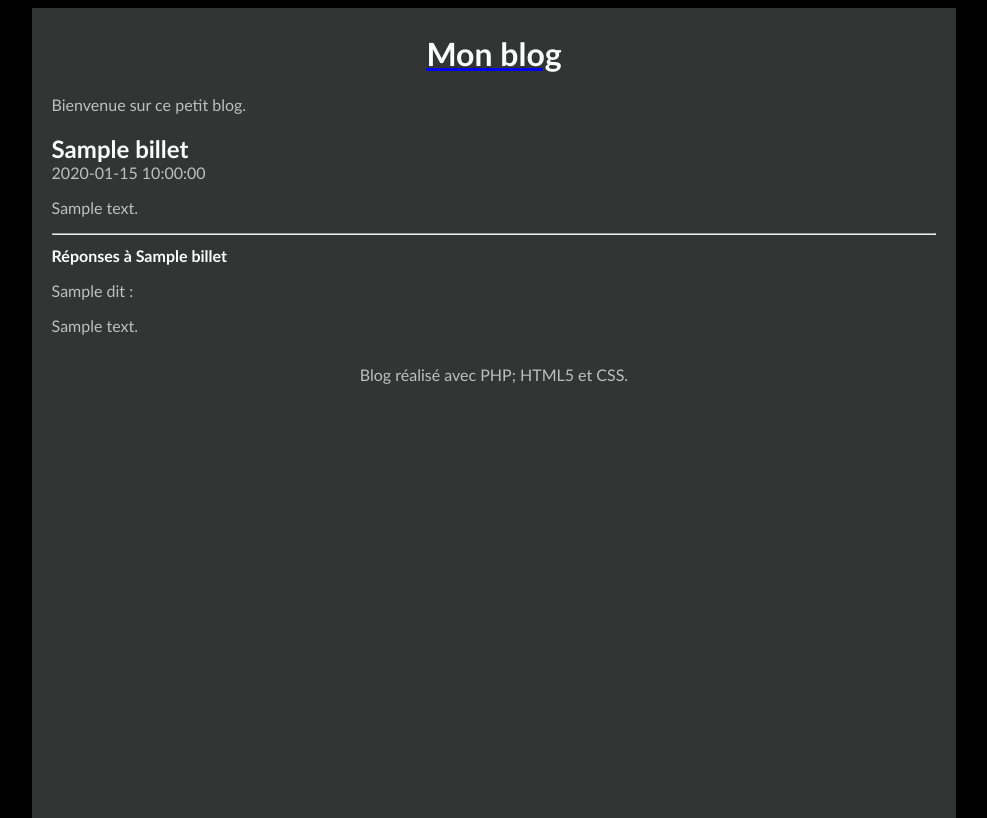
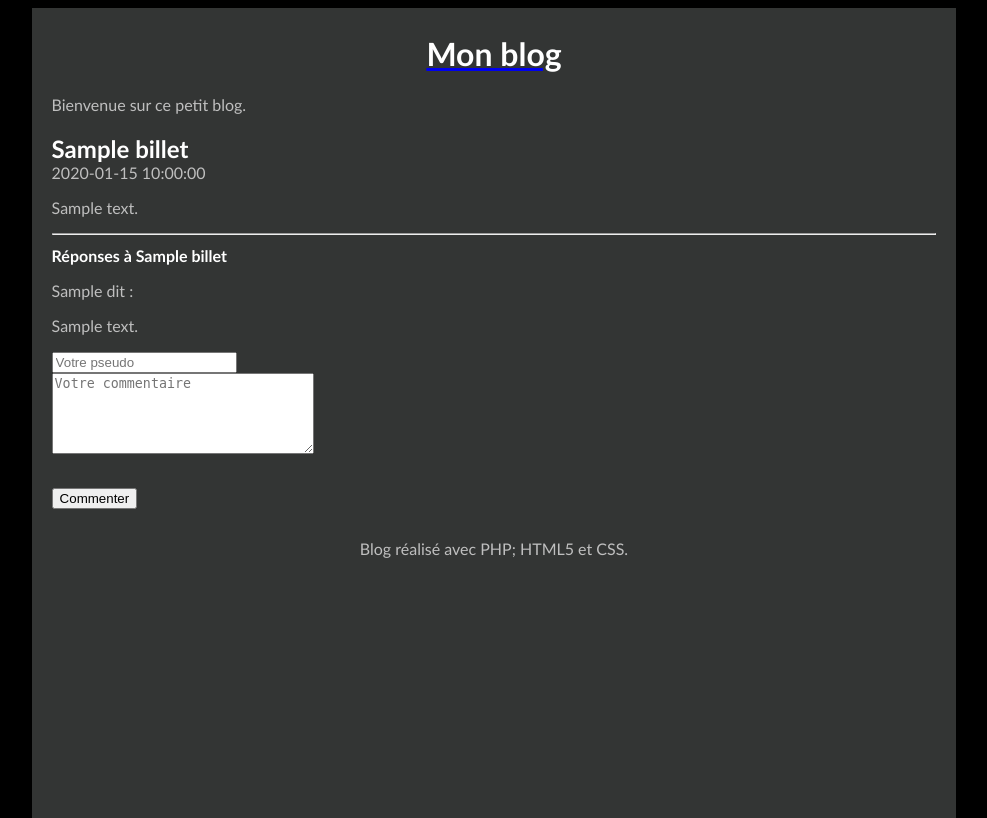
Before and after one commit to cgallitre/p4, a PHP site: page /index.php?action=billet&id=1 in a window 1280 px wide. Shown: the whole page, without its empty margins (146-1133 px from the left). Run offline with PHP 8.4, Linux system fonts and the light colour scheme; tables that the repository leaves empty or names only in its code hold one stand-in row (values such as "Sample post").

Commit message:
Ajout des commentaires

```diff
--- a/Contenu/style.css
+++ b/Contenu/style.css
@@ -49,3 +49,7 @@ h1 {
 #titreReponses {
     font-size: 100%;
 }
+
+#txtCommentaire {
+    width: 50%;
+}
--- a/Controleur/ControleurBillet.php
+++ b/Controleur/ControleurBillet.php
@@ -24,4 +24,11 @@ class ControleurBillet
             'commentaires' =>$commentaires
         ]);
     }
+
+    public function commenter($auteur, $contenu, $idBillet){
+        // sauvegarde du commentaire
+        $this->commentaire->ajouterCommentaire($auteur, $contenu, $idBillet);
+        // actualisation de l'affichage
+        $this->billet($idBillet);
+    }
 }
--- a/Controleur/Routeur.php
+++ b/Controleur/Routeur.php
@@ -18,20 +18,23 @@ class Routeur
         try {
             if (isset($_GET['action'])){
                 if ($_GET['action'] == 'billet'){
-                    if (isset($_GET['id'])){
-                        $billet = intval($_GET['id']);
-                        if ($billet != 0){
-                            $this->ctrlBillet->billet($billet);
-                        } else {
-                            throw new Exception("Identifiant de billet non valide");
-                        }
-                    } else {
-                        throw new Exception("Aucun identifiant de billet fourni.");
+                    $idBillet = intval($this->getParametre($_GET, 'id'));
+                    if ($idBillet !=0){
+                        $this->ctrlBillet->billet($idBillet);
                     }
+                    else {
+                        throw new Exception("Action non valide");
+                    }
+
+                } elseif ($_GET['action']== 'commenter'){
+                    $auteur=$this->getParametre($_POST,'auteur');
+                    $contenu=$this->getParametre($_POST,'contenu');
+                    $idBillet=$this->getParametre($_POST,'id');
+                    $this->ctrlBillet->commenter($auteur,$contenu,$idBillet);
                 } else {
-                    throw new Exception("Action non valide");
+                    throw new Exception ("Action non valide");
                 }
-            } else {
+            } else { // aucune action définie, on affiche la pge d'accueil
                 $this->ctrlAccueil->accueil();
             }
         }
@@ -45,4 +48,12 @@ class Routeur
         $vue = new Vue('Erreur');
         $vue->generer(['msgErreur' => $msgErreur]);
     }
+
+    private function getParametre($tableau, $nom){
+        if (isset($tableau[$nom])){
+            return $tableau[$nom];
+        } else {
+            throw new Exception("Paramètre $nom absent.");
+        }
+    }
 }
--- a/Modele/Commentaire.php
+++ b/Modele/Commentaire.php
@@ -10,4 +10,15 @@ class Commentaire extends Modele
         $commentaires = $this->executerRequete($sql, [$idBillet]);
         return $commentaires;
     }
+
+    public function ajouterCommentaire($auteur, $contenu, $idBillet){
+        $sql = 'INSERT INTO T_COMMENTAIRE(COM_DATE, COM_AUTEUR, COM_CONTENU, BIL_ID) values (?, ?, ?, ?)';
+        $date=date(DATE_W3C);
+        $this->executerRequete($sql, [
+            $date,
+            $auteur,
+            $contenu,
+            $idBillet
+        ]);
+    }
 }
--- a/Vue/vueBillet.php
+++ b/Vue/vueBillet.php
@@ -15,3 +15,10 @@
     <p><?= $commentaire['auteur'] ?> dit : </p>
     <p><?= $commentaire['contenu'] ?></p>
 <?php endforeach ?>
+
+<form action="index.php?action=commenter" method="post">
+    <input type="text" id="auteur" name="auteur" placeholder="Votre pseudo" required><br>
+    <textarea name="contenu" id="contenu" cols="30" rows="5" placeholder="Votre commentaire" required></textarea><br>
+    <input type="hidden" name="id" value="<?= $billet['id'] ?>">
+    <input type="submit" value="Commenter">
+</form>
```
